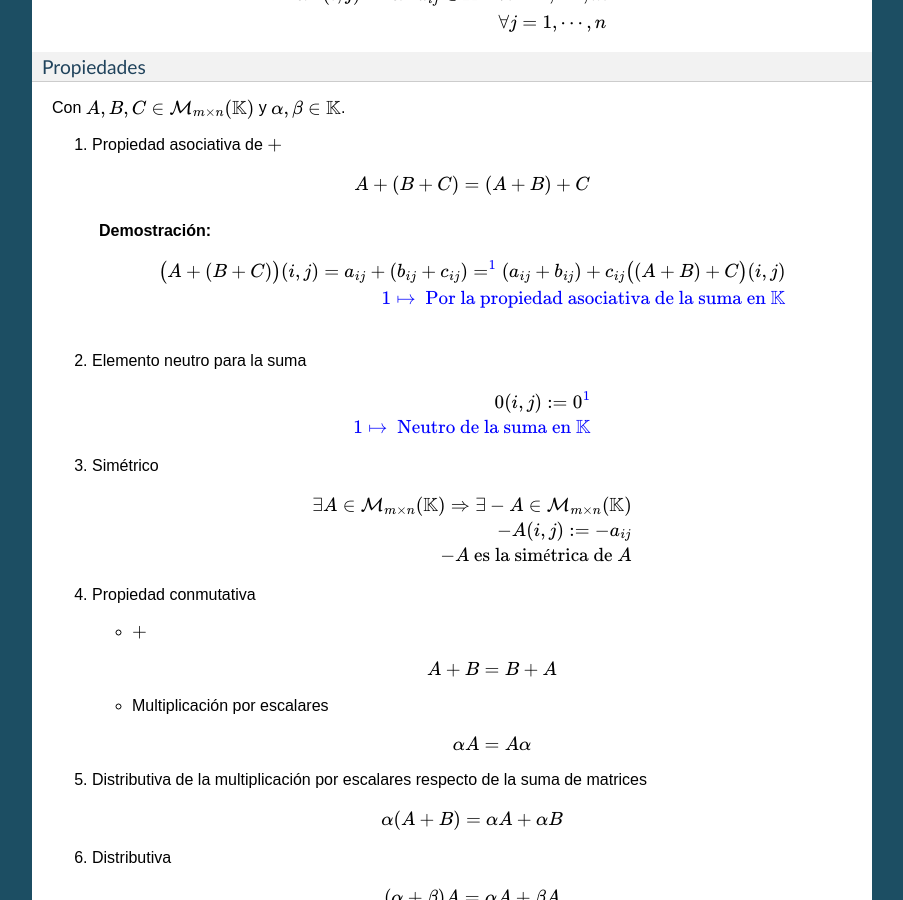
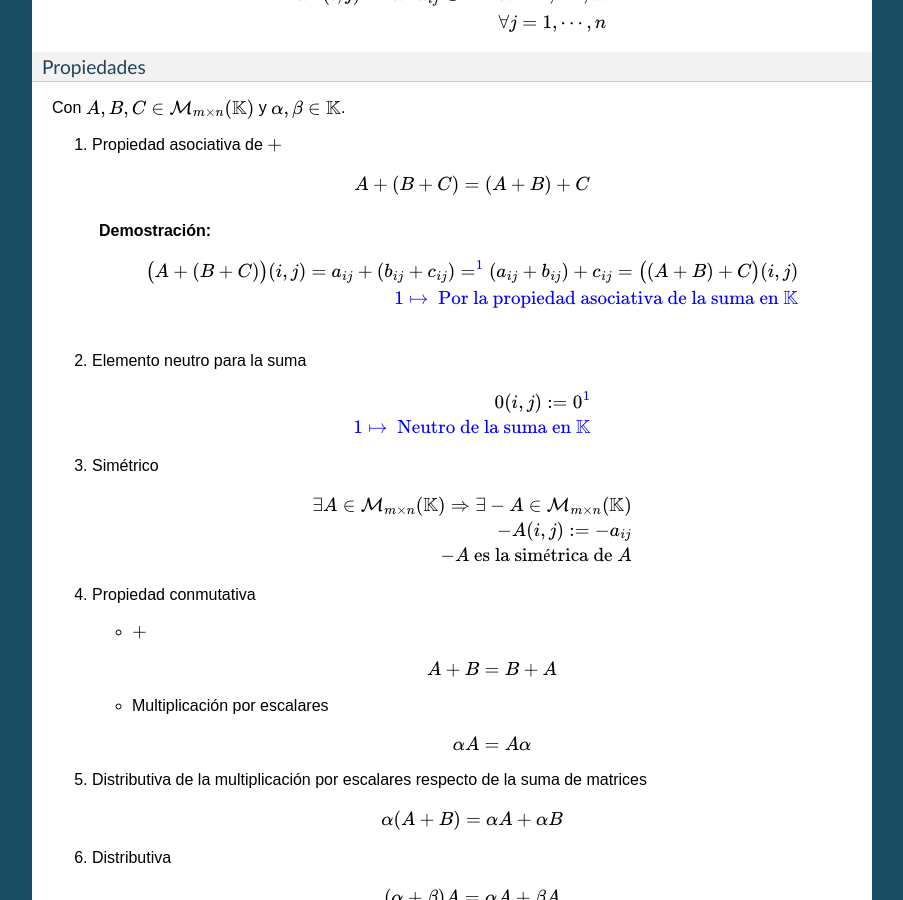
Before and after one commit to Sanva/algebra-doc, a Sphinx documentation site: the page built from source/sections/1.rst, in a window 1280 px wide and 900 px high, scrolled down 2853 px. Shown: the whole window, without its empty margins (198-1101 px from the left). Built offline with Sphinx 7.4.7, drawn with Linux system fonts in a browser that asks for light colours.

Commit message:
Corrección en la demostración de la p. asociativa de `+` para las matrices.

```diff
--- a/source/sections/1.rst
+++ b/source/sections/1.rst
@@ -227,7 +227,7 @@ Con `A, B, C \in \mathcal M_{m \times n}(\mathbb K)` y `\alpha, \beta \in \mathb
 
 
 		\big(A + (B + C)\big)(i, j) = a_{ij} + (b_{ij} + c_{ij}) =^{\color{blue} 1}
-			(a_{ij} + b_{ij}) + c_{ij} \big((A + B) + C\big)(i, j) \\
+			(a_{ij} + b_{ij}) + c_{ij} = \big((A + B) + C\big)(i, j) \\
 		\color{blue} 1 \mapsto \text{ Por la propiedad asociativa de la suma en } \mathbb K
 
 
```
